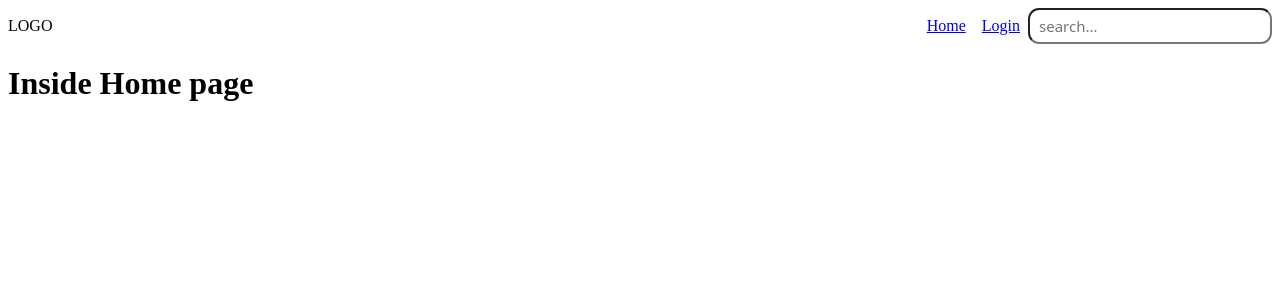
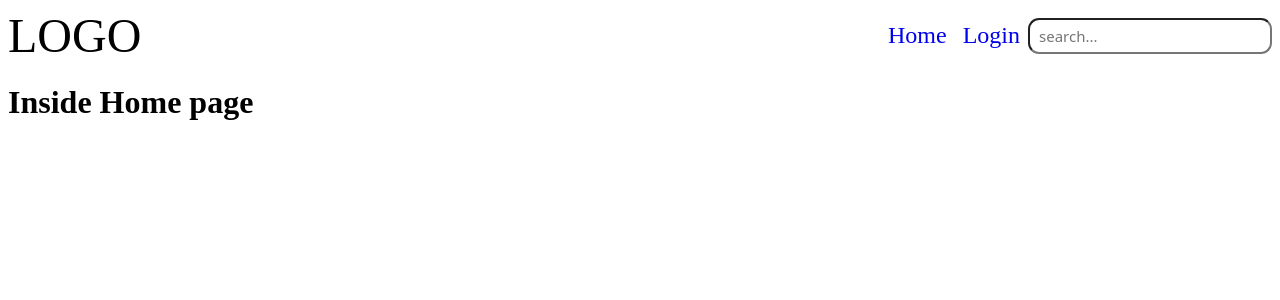
Before and after one commit to omgitsvaibhav/rental-apartments, a React (Create React App) app: page / in a window 1280 px wide. Shown: the top 300 px of the page. Built offline with nearby package versions, Linux system fonts and the light colour scheme.

Commit message:
minor changes in Navbar css

```diff
--- a/src/components/Navbar.css
+++ b/src/components/Navbar.css
@@ -1,3 +1,6 @@
+a{
+    text-decoration: none;
+}
 .top-navbar{
     display: flex;
     top: 0;
@@ -11,6 +14,7 @@
 .logo{
     color: black;
     text-decoration: none;
+    font-size: 3rem;
 }
 
 .HomeAndLoginAndSearch{
@@ -20,10 +24,12 @@
 }
 
 .Home{
+    font-size: 1.5rem;
     padding: 0.5rem;
 }
 
 .Login{
+    font-size: 1.5rem;
     padding: 0.5rem;
 }
 
```
